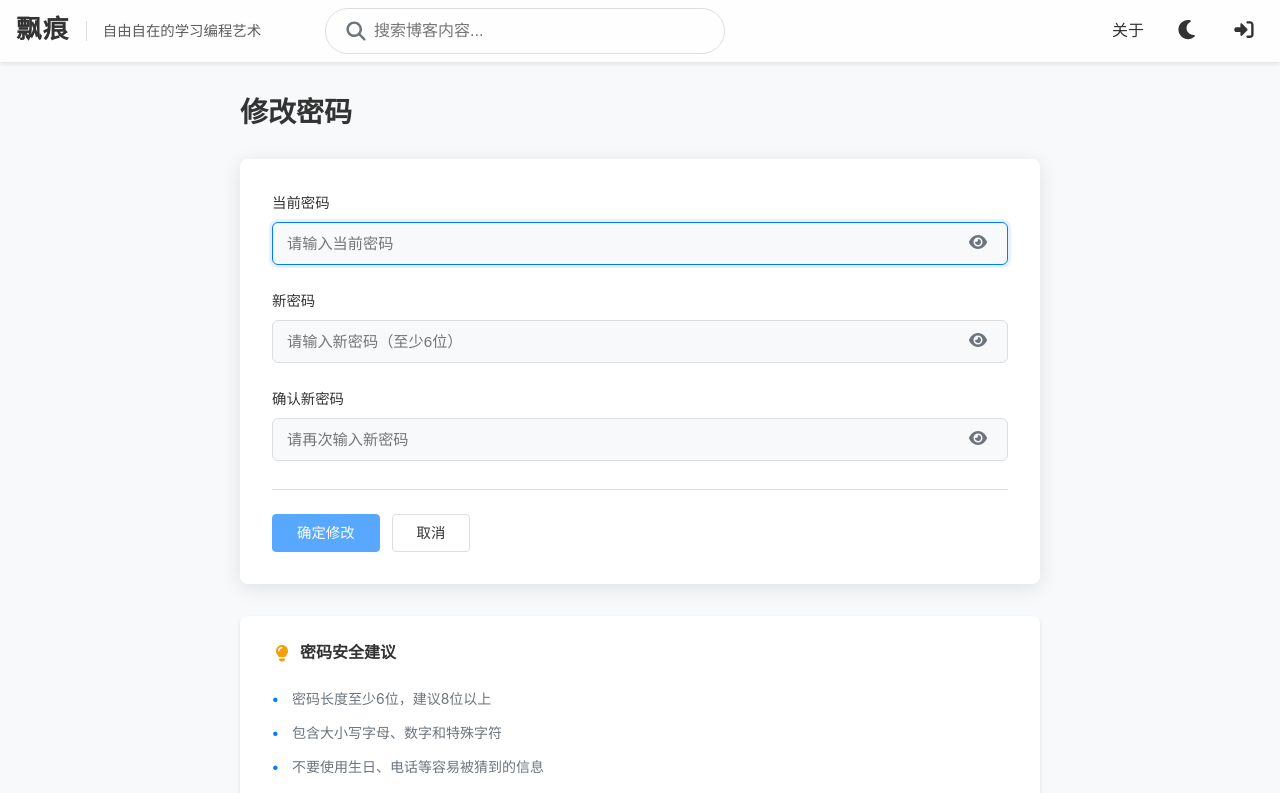
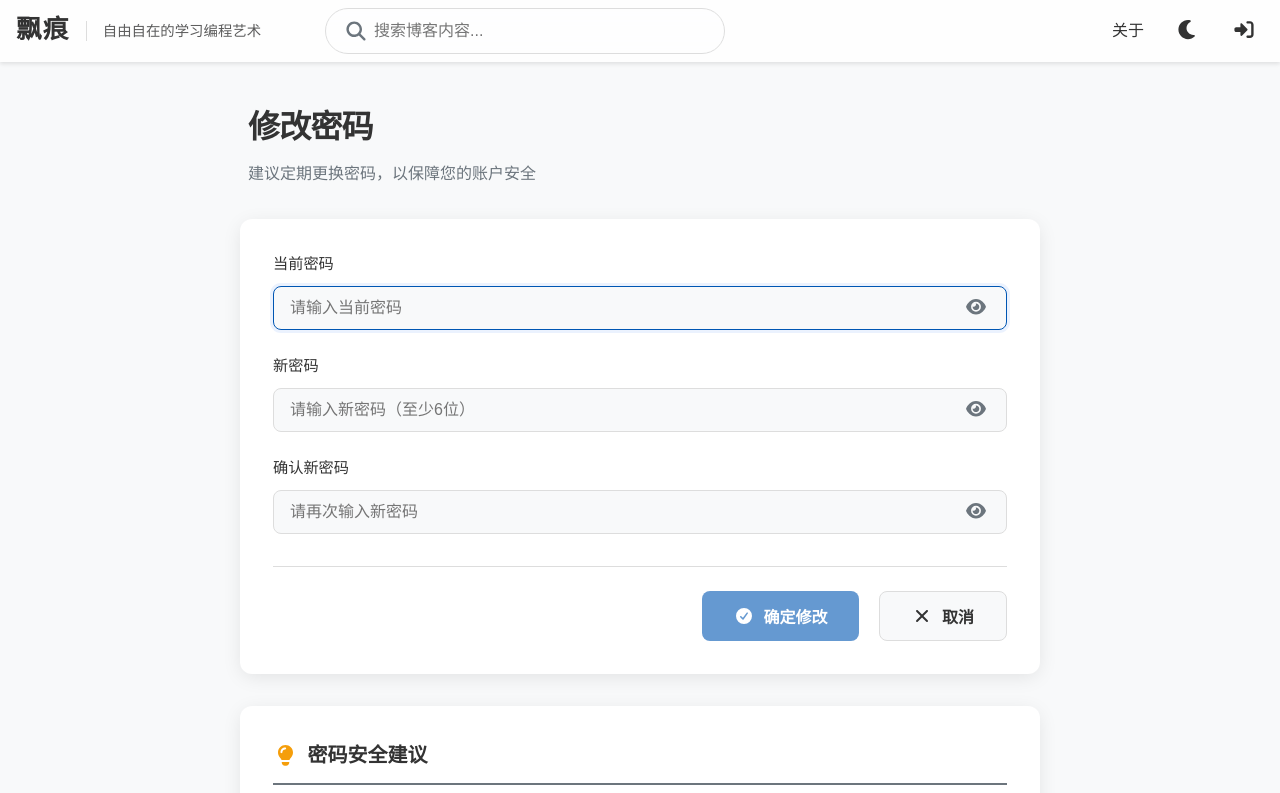
Before and after one commit to lzqwebsoft/blog-frontend, a Vue app: page /change_pwd in a window 1280 px wide. Shown: the top 793 px of the page. Built offline with nearby package versions, Linux system fonts and the light colour scheme.

Commit message:
用户修改密码实现

```diff
--- a/src/views/ChangePassword.vue
+++ b/src/views/ChangePassword.vue
@@ -1,12 +1,14 @@
 <template>
-    <div class="change-password-page container">
+    <div class="page-container">
+        <div class="main-column">
             <!-- 页面标题 -->
             <div class="page-header">
-            <h2>修改密码</h2>
+                <h1 class="page-title">修改密码</h1>
+                <p class="page-desc">建议定期更换密码，以保障您的账户安全</p>
             </div>
 
             <!-- 主内容卡片 -->
-        <div class="password-card">
+            <div class="password-card card-style">
                 <!-- 消息提示区域 -->
                 <transition name="slide-fade">
                     <div v-if="errorMessage" class="message-alert error">
@@ -49,8 +51,8 @@
                     <div class="form-group">
                         <label for="newPassword">新密码</label>
                         <div class="input-wrapper">
-                        <input :type="showNewPassword ? 'text' : 'password'" v-model="form.newPassword" id="newPassword"
-                            class="form-control" placeholder="请输入新密码（至少6位）" required />
+                            <input :type="showNewPassword ? 'text' : 'password'" v-model="form.newPassword"
+                                id="newPassword" class="form-control" placeholder="请输入新密码（至少6位）" required />
                             <button type="button" class="toggle-password" @click="showNewPassword = !showNewPassword"
                                 tabindex="-1">
                                 <font-awesome-icon :icon="showNewPassword ? 'eye-slash' : 'eye'" />
@@ -90,11 +92,14 @@
                     </div>
 
                     <div class="form-actions">
-                    <button type="submit" class="btn btn-primary" :disabled="submitting || !isFormValid">
+                        <button type="submit" class="action-btn submit-btn" :disabled="submitting || !isFormValid">
                             <font-awesome-icon v-if="submitting" icon="spinner" spin />
+                            <font-awesome-icon v-else icon="circle-check" />
                             {{ submitting ? '提交中...' : '确定修改' }}
                         </button>
-                    <button type="button" class="btn btn-secondary" @click="handleCancel" :disabled="submitting">
+                        <button type="button" class="action-btn cancel-btn" @click="handleCancel"
+                            :disabled="submitting">
+                            <font-awesome-icon icon="xmark" />
                             取消
                         </button>
                     </div>
@@ -102,22 +107,37 @@
             </div>
 
             <!-- 安全提示 -->
-        <div class="security-tips">
-            <h3>
-                <font-awesome-icon icon="lightbulb" />
+            <div class="security-tips card-style">
+                <h3 class="sidebar-title">
+                    <font-awesome-icon icon="lightbulb" class="sidebar-icon" />
                     密码安全建议
                 </h3>
-            <ul>
-                <li>密码长度至少6位，建议8位以上</li>
-                <li>包含大小写字母、数字和特殊字符</li>
-                <li>不要使用生日、电话等容易被猜到的信息</li>
-                <li>定期更换密码，保护账户安全</li>
+                <ul class="tips-list">
+                    <li>
+                        <span class="dot"></span>
+                        密码长度至少6位，建议8位以上
+                    </li>
+                    <li>
+                        <span class="dot"></span>
+                        包含大小写字母、数字和特殊字符
+                    </li>
+                    <li>
+                        <span class="dot"></span>
+                        不要使用生日、电话等容易被猜到的信息
+                    </li>
+                    <li>
+                        <span class="dot"></span>
+                        定期更换密码，保护账户安全
+                    </li>
                 </ul>
+            </div>
         </div>
     </div>
 </template>
 
 <script>
+import { changePassword } from '@/api/user'
+
 export default {
     name: 'ChangePassword',
     data() {
@@ -215,22 +235,13 @@ export default {
             this.successMessage = ''
 
             try {
-                // 模拟API调用
-                console.log('提交修改密码请求:', {
+                await changePassword({
                     password: this.form.password,
-                    newPassword: this.form.newPassword
+                    newPassword: this.form.newPassword,
+                    confirmPassword: this.form.confirmPassword
                 })
 
-                // 这里应该调用实际的API
-                // await this.$api.user.changePassword({
-                //     password: this.form.password,
-                //     newPassword: this.form.newPassword
-                // })
-
-                // 模拟延迟
-                await new Promise(resolve => setTimeout(resolve, 1000))
-
-                this.successMessage = '密码修改成功！即将跳转到登录页面...'
+                this.successMessage = '修改成功，下次登录后生效'
 
                 // 清空表单
                 this.form = {
@@ -238,15 +249,8 @@ export default {
                     newPassword: '',
                     confirmPassword: ''
                 }
-
-                // 跳转到登录页面
-                setTimeout(() => {
-                    this.$router.push('/login')
-                }, 2000)
-
             } catch (error) {
-                this.errorMessage = error.message || '密码修改失败，请检查当前密码是否正确'
-                console.error('修改密码失败:', error)
+                this.errorMessage = error.message || '密码修改失败'
             } finally {
                 this.submitting = false
             }
@@ -265,45 +269,87 @@ export default {
 </script>
 
 <style scoped>
-.change-password-page {
-    margin: 20px auto;
+/* Page Layout aligned with Index.vue */
+.page-container {
+    margin-left: auto;
+    margin-right: auto;
+    width: 100%;
+    max-width: 1750px;
+    padding: 2rem 1rem;
+    display: flex;
+    justify-content: center;
+}
+
+.main-column {
+    flex-grow: 1;
     max-width: 800px;
 }
 
+/* Page Header Styling */
 .page-header {
-    margin-bottom: 1.5rem;
+    margin-bottom: 2rem;
+    padding-left: 0.5rem;
 }
 
-.page-header h2 {
+.page-title {
+    font-family: var(--font-serif);
+    font-size: 2rem;
+    font-weight: 700;
     color: var(--text-color);
-    font-size: 1.75rem;
-    font-weight: 600;
-    margin: 0;
+    margin-bottom: 0.5rem;
+    letter-spacing: -0.025em;
 }
 
-.password-card {
-    background: var(--card-bg);
-    border-radius: 8px;
-    box-shadow: 0 4px 20px var(--shadow-color);
-    padding: 2rem;
-    margin-bottom: 2rem;
+.page-desc {
+    color: var(--text-secondary);
+    font-size: 1rem;
 }
 
-/* 消息提示样式 */
+/* Card Styling synchronized with Index.vue cards */
+.card-style {
+    background-color: var(--card-bg);
+    border-radius: 0.75rem;
+    padding: 2rem;
+    box-shadow: var(--shadow-color) 0px 4px 20px -2px;
+    border: 1px solid transparent;
+    margin-bottom: 2rem;
+    transition: box-shadow 0.3s ease;
+}
+
+:root.dark-theme .card-style {
+    border-color: var(--border-color);
+}
+
+.card-style:hover {
+    box-shadow: 0 10px 15px -3px rgba(0, 0, 0, 0.1), 0 4px 6px -2px rgba(0, 0, 0, 0.05);
+}
+
+/* Message Alert Styling */
 .message-alert {
     display: flex;
     align-items: center;
     gap: 0.75rem;
-    padding: 0.875rem 1rem;
-    border-radius: 6px;
-    font-size: 0.9rem;
-    margin-bottom: 1.25rem;
-    border: 1px solid;
+    padding: 1rem;
+    border-radius: 0.5rem;
+    font-size: 0.95rem;
+    margin-bottom: 1.5rem;
+    border: 1px solid transparent;
+}
+
+.message-alert.error {
+    background-color: rgba(220, 53, 69, 0.1);
+    border-color: rgba(220, 53, 69, 0.2);
+    color: #dc3545;
+}
+
+.message-alert.success {
+    background-color: rgba(22, 163, 74, 0.1);
+    border-color: rgba(22, 163, 74, 0.2);
+    color: #16a34a;
 }
 
 .message-icon {
     font-size: 1.1rem;
-    flex-shrink: 0;
 }
 
 .message-content {
@@ -314,65 +360,28 @@ export default {
 .message-close {
     background: none;
     border: none;
-    font-size: 1rem;
+    color: inherit;
     cursor: pointer;
-    opacity: 0.7;
+    opacity: 0.6;
     transition: opacity 0.2s;
     padding: 0.25rem;
-    color: inherit;
 }
 
 .message-close:hover {
     opacity: 1;
 }
 
-.message-alert.error {
-    background: #fef2f2;
-    border-color: #fecaca;
-    color: #991b1b;
-}
-
-.message-alert.error .message-icon {
-    color: #dc2626;
-}
-
-.message-alert.success {
-    background: #f0fdf4;
-    border-color: #bbf7d0;
-    color: #166534;
-}
-
-.message-alert.success .message-icon {
-    color: #16a34a;
-}
-
-:root.dark-theme .message-alert.error {
-    background: rgba(220, 38, 38, 0.1);
-    border-color: rgba(239, 68, 68, 0.3);
-    color: #fca5a5;
-}
-
-:root.dark-theme .message-alert.success {
-    background: rgba(34, 197, 94, 0.1);
-    border-color: rgba(34, 197, 94, 0.3);
-    color: #86efac;
-}
-
-/* 表单样式 */
-.password-form {
-    margin: 0;
-}
-
+/* Form Styling */
 .form-group {
     margin-bottom: 1.5rem;
 }
 
 .form-group label {
     display: block;
-    margin-bottom: 0.5rem;
+    margin-bottom: 0.6rem;
     font-weight: 500;
     color: var(--text-color);
-    font-size: 0.9rem;
+    font-size: 0.95rem;
 }
 
 .input-wrapper {
@@ -383,21 +392,22 @@ export default {
 
 .form-control {
     width: 100%;
-    padding: 0.75rem 3rem 0.75rem 0.875rem;
+    padding: 0.75rem 3rem 0.75rem 1rem;
     border: 1px solid var(--border-color);
-    border-radius: 6px;
+    border-radius: 0.5rem;
     background-color: var(--bg-color);
     color: var(--text-color);
-    font-size: 0.95rem;
-    transition: border-color 0.2s, box-shadow 0.2s;
+    font-size: 1rem;
+    transition: all 0.3s;
 }
 
 .form-control:focus {
     outline: none;
-    border-color: #007bff;
-    box-shadow: 0 0 0 3px rgba(0, 123, 255, 0.1);
+    border-color: var(--primary-color);
+    box-shadow: 0 0 0 3px rgba(59, 130, 246, 0.1);
 }
 
+/* Toggle Password Icon */
 .toggle-password {
     position: absolute;
     right: 0.75rem;
@@ -406,52 +416,51 @@ export default {
     color: var(--text-secondary);
     cursor: pointer;
     padding: 0.5rem;
-    font-size: 1rem;
+    font-size: 1.1rem;
     transition: color 0.2s;
 }
 
 .toggle-password:hover {
-    color: #007bff;
+    color: var(--primary-color);
 }
 
-/* 密码强度指示器 */
+/* Password Strength Indicator */
 .password-strength {
-    margin-top: 0.5rem;
+    margin-top: 0.75rem;
     display: flex;
     align-items: center;
-    gap: 0.75rem;
+    gap: 1rem;
 }
 
 .strength-bar {
     flex: 1;
-    height: 4px;
-    background: var(--border-color);
-    border-radius: 2px;
+    height: 6px;
+    background: var(--hover-bg);
+    border-radius: 3px;
     overflow: hidden;
 }
 
 .strength-fill {
     height: 100%;
-    transition: width 0.3s ease;
-    border-radius: 2px;
+    transition: width 0.4s cubic-bezier(0.4, 0, 0.2, 1);
 }
 
 .strength-fill.weak {
-    background: #ef4444;
+    background-color: #ef4444;
 }
 
 .strength-fill.medium {
-    background: #f59e0b;
+    background-color: #f59e0b;
 }
 
 .strength-fill.strong {
-    background: #22c55e;
+    background-color: #22c55e;
 }
 
 .strength-text {
-    font-size: 0.8125rem;
-    font-weight: 500;
-    min-width: 35px;
+    font-size: 0.875rem;
+    font-weight: 600;
+    min-width: 40px;
 }
 
 .strength-text.weak {
@@ -466,118 +475,128 @@ export default {
     color: #22c55e;
 }
 
-/* 字段验证提示 */
+/* Field Hints */
 .field-hint {
-    margin-top: 0.375rem;
-    font-size: 0.8125rem;
+    margin-top: 0.5rem;
+    font-size: 0.875rem;
     display: flex;
     align-items: center;
-    gap: 0.375rem;
+    gap: 0.4rem;
 }
 
 .field-hint.error {
-    color: #dc2626;
+    color: #dc3545;
 }
 
 .field-hint.success {
     color: #16a34a;
 }
 
-/* 按钮样式 */
+/* Actions & Buttons aligned with Index/Show styles */
 .form-actions {
-    margin-top: 1.75rem;
+    margin-top: 2rem;
     padding-top: 1.5rem;
     border-top: 1px solid var(--border-color);
     display: flex;
-    gap: 0.75rem;
+    gap: 1.25rem;
+    justify-content: flex-end;
 }
 
-.btn {
-    padding: 0.625rem 1.5rem;
-    border-radius: 4px;
-    font-weight: 500;
-    font-size: 0.9rem;
+.action-btn {
+    font-size: 1rem;
+    padding: 0.75rem 2rem;
+    border-radius: 0.5rem;
+    border: none;
     cursor: pointer;
-    transition: all 0.2s;
-    border: 1px solid transparent;
-    display: inline-flex;
+    display: flex;
     align-items: center;
     justify-content: center;
-    gap: 0.5rem;
+    gap: 0.6rem;
+    font-weight: 600;
+    transition: all 0.3s cubic-bezier(0.4, 0, 0.2, 1);
 }
 
-.btn-primary {
-    background: #007bff;
+.submit-btn {
+    background-color: var(--primary-color);
     color: white;
-    border-color: #007bff;
+    box-shadow: 0 4px 12px rgba(59, 130, 246, 0.2);
 }
 
-.btn-primary:hover:not(:disabled) {
-    background: #0056b3;
-    border-color: #0056b3;
+.submit-btn:hover:not(:disabled) {
+    background-color: var(--primary-hover, #2563eb);
+    transform: translateY(-2px);
+    box-shadow: 0 6px 20px rgba(59, 130, 246, 0.3);
 }
 
-.btn-primary:disabled {
-    opacity: 0.65;
+.submit-btn:disabled {
+    opacity: 0.6;
     cursor: not-allowed;
+    box-shadow: none;
 }
 
-.btn-secondary {
-    background: transparent;
+.cancel-btn {
+    background-color: var(--hover-bg);
     color: var(--text-color);
-    border-color: var(--border-color);
+    border: 1px solid var(--border-color);
 }
 
-.btn-secondary:hover:not(:disabled) {
-    background: var(--hover-bg);
+.cancel-btn:hover:not(:disabled) {
+    background-color: #e5e7eb;
+    transform: translateY(-2px);
+    box-shadow: 0 4px 12px var(--shadow-color);
 }
 
-/* 安全提示 */
-.security-tips {
-    background: var(--card-bg);
-    border-radius: 8px;
-    box-shadow: 0 2px 4px var(--shadow-color);
-    padding: 1.5rem 2rem;
+:root.dark-theme .cancel-btn:hover:not(:disabled) {
+    background-color: #374151;
 }
 
-.security-tips h3 {
+.cancel-btn:active {
+    transform: translateY(0);
+}
+
+/* Security Tips aligned with Sidebar Style */
+.sidebar-title {
+    font-family: var(--font-serif);
+    font-weight: 700;
+    font-size: 1.25rem;
     color: var(--text-color);
-    font-size: 1rem;
-    font-weight: 600;
-    margin-bottom: 1rem;
+    margin-bottom: 1.5rem;
+    padding-bottom: 0.8rem;
+    border-bottom: 2px solid var(--text-secondary);
     display: flex;
     align-items: center;
-    gap: 0.5rem;
 }
 
-.security-tips h3 svg {
+.sidebar-icon {
+    margin-right: 0.6rem;
     color: #f59e0b;
 }
 
-.security-tips ul {
+.tips-list {
     list-style: none;
     padding: 0;
     margin: 0;
 }
 
-.security-tips li {
+.tips-list li {
     color: var(--text-secondary);
-    font-size: 0.875rem;
-    padding: 0.375rem 0;
-    padding-left: 1.25rem;
-    position: relative;
+    font-size: 0.95rem;
+    padding: 0.5rem 0;
+    display: flex;
+    align-items: center;
+    gap: 1rem;
     line-height: 1.6;
 }
 
-.security-tips li::before {
-    content: '•';
-    position: absolute;
-    left: 0;
-    color: #007bff;
-    font-weight: bold;
+.dot {
+    width: 6px;
+    height: 6px;
+    border-radius: 50%;
+    background-color: var(--primary-color);
+    flex-shrink: 0;
 }
 
-/* 动画 */
+/* Transitions */
 .slide-fade-enter-active {
     transition: all 0.3s ease-out;
 }
@@ -596,31 +615,18 @@ export default {
     opacity: 0;
 }
 
-@keyframes slideIn {
-    from {
-        transform: translateY(-10px);
-        opacity: 0;
+/* Responsive adjustments */
+@media (max-width: 768px) {
+    .page-container {
+        padding: 1rem;
     }
 
-    to {
-        transform: translateY(0);
-        opacity: 1;
-    }
-}
-
-/* 响应式设计 */
-@media (max-width: 768px) {
-    .change-password-page {
-        margin: 10px;
-    }
-
-    .password-card,
-    .security-tips {
+    .card-style {
         padding: 1.5rem;
     }
 
-    .page-header h2 {
-        font-size: 1.5rem;
+    .page-title {
+        font-size: 1.75rem;
     }
 
     .form-actions {
@@ -631,25 +637,4 @@ export default {
         width: 100%;
     }
 }
-
-@media (max-width: 480px) {
-
-    .password-card,
-    .security-tips {
-        padding: 1.25rem;
-    }
-
-    .page-header h2 {
-        font-size: 1.35rem;
-    }
-
-    .form-control {
-        padding: 0.625rem 2.75rem 0.625rem 0.75rem;
-        font-size: 0.9rem;
-    }
-
-    .security-tips li {
-        font-size: 0.8125rem;
-    }
-}
 </style>
```
Also changed, not shown: src/api/user.js (+20 -0 lines). Lines whose indentation alone changed are shown as unchanged.
